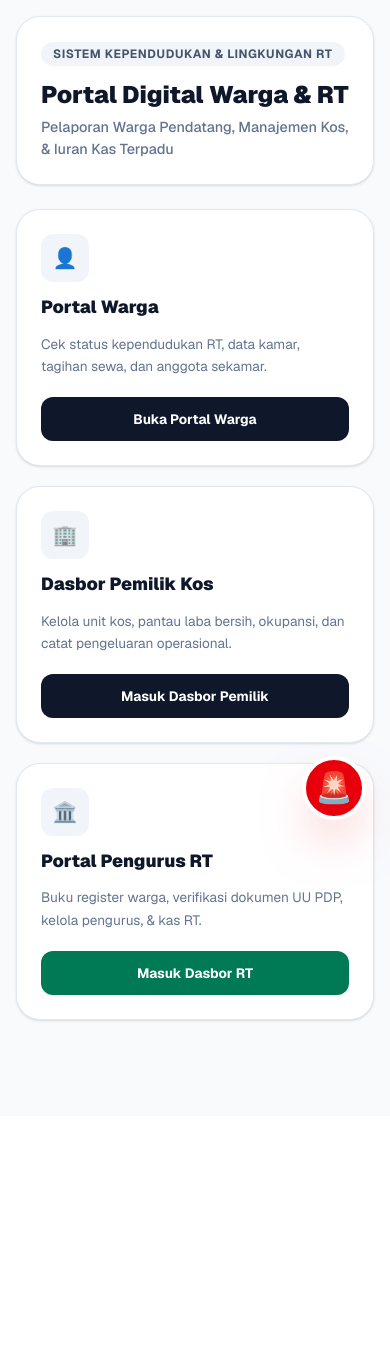
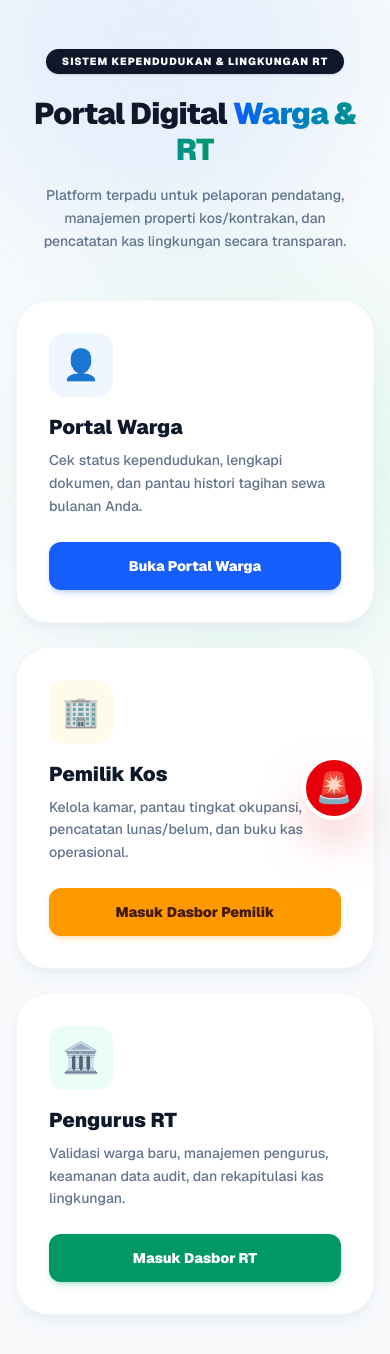
Before and after one commit to saifulasamad80/web-app-rt, a Next.js app: page / in a window 390 px wide. Shown: the top 1354 px of the page. Before the commit the page ends 1116 px from the top, so only its background shows below. Built offline with nearby package versions, Linux system fonts and the light colour scheme.

Commit message:
style: overhaul homepage UI with centered modern layout, vibrant semantic colors, and improved mobile responsiveness

```diff
--- a/app/page.tsx
+++ b/app/page.tsx
@@ -28,77 +28,85 @@ export default function HomePage() {
   };
 
   return (
-    <main className="min-h-screen bg-slate-50 text-slate-900 p-4 md:p-8 font-sans pb-24 relative overflow-hidden">
-      <div className="max-w-5xl mx-auto space-y-6">
+    <main className="min-h-screen bg-slate-50 p-4 md:p-8 font-sans pb-24 relative overflow-hidden flex items-center justify-center">
+      {/* Background Ornaments untuk kesan modern */}
+      <div className="absolute top-[-10%] left-[-10%] w-96 h-96 bg-blue-100 rounded-full mix-blend-multiply filter blur-3xl opacity-50"></div>
+      <div className="absolute top-[20%] right-[-10%] w-96 h-96 bg-emerald-100 rounded-full mix-blend-multiply filter blur-3xl opacity-50"></div>
 
-        {/* HEADER CLEAN & MINIMALIS */}
-        <header className="bg-white p-6 md:p-8 rounded-3xl shadow-sm border border-slate-200 flex flex-col md:flex-row justify-between items-start md:items-center gap-4">
-          <div>
-            <span className="text-[0.75rem] font-bold px-3 py-1 bg-slate-100 text-slate-600 rounded-full uppercase tracking-wider">
-              Sistem Kependudukan & Lingkungan RT
-            </span>
-            <h1 className="text-[1.5rem] md:text-[2rem] font-black text-slate-900 mt-3">
-              Portal Digital Warga & RT
-            </h1>
-            <p className="text-[0.9rem] text-slate-500 mt-1 font-medium">
-              Pelaporan Warga Pendatang, Manajemen Kos, & Iuran Kas Terpadu
-            </p>
-          </div>
+      <div className="max-w-5xl w-full space-y-8 relative z-10">
+
+        {/* HEADER MODERN & TERPUSAT */}
+        <header className="text-center pt-8 pb-4">
+          <span className="text-[0.65rem] md:text-[0.75rem] font-black px-4 py-1.5 bg-slate-900 text-white rounded-full uppercase tracking-widest shadow-sm">
+            Sistem Kependudukan & Lingkungan RT
+          </span>
+          <h1 className="text-3xl md:text-5xl font-black text-slate-900 mt-6 tracking-tight">
+            Portal Digital <span className="text-transparent bg-clip-text bg-gradient-to-r from-blue-600 to-emerald-600">Warga & RT</span>
+          </h1>
+          <p className="text-sm md:text-base text-slate-500 mt-4 font-medium max-w-2xl mx-auto leading-relaxed px-4">
+            Platform terpadu untuk pelaporan pendatang, manajemen properti kos/kontrakan, dan pencatatan kas lingkungan secara transparan.
+          </p>
         </header>
 
         {showInstallBanner && (
-          <div className="bg-slate-900 text-white p-5 rounded-3xl shadow-md flex flex-col md:flex-row justify-between items-center gap-4">
-            <div className="flex items-center gap-3">
-              <span className="text-2xl">📲</span>
+          <div className="bg-gradient-to-r from-slate-900 to-slate-800 text-white p-5 rounded-3xl shadow-xl flex flex-col md:flex-row justify-between items-center gap-4 transform transition-all hover:scale-[1.01]">
+            <div className="flex items-center gap-4">
+              <div className="w-12 h-12 bg-white/10 rounded-2xl flex items-center justify-center text-2xl backdrop-blur-sm">📲</div>
               <div>
-                <h3 className="font-black text-[1rem]">Pasang Aplikasi (PWA)</h3>
-                <p className="text-[0.8rem] text-slate-300">Akses portal lebih cepat layaknya aplikasi native.</p>
+                <h3 className="font-black text-[1.05rem]">Pasang Aplikasi (PWA)</h3>
+                <p className="text-[0.8rem] text-slate-300 font-medium">Akses portal lebih cepat layaknya aplikasi native di HP Anda.</p>
               </div>
             </div>
-            <button onClick={handleInstallClick} className="px-5 py-2.5 bg-white text-slate-900 font-black text-[0.85rem] rounded-xl shadow w-full md:w-auto hover:bg-slate-200 transition-colors">
+            <button onClick={handleInstallClick} className="px-6 py-3 bg-white text-slate-900 font-black text-[0.85rem] rounded-xl shadow-lg w-full md:w-auto hover:bg-slate-100 transition-colors">
               Install Sekarang
             </button>
           </div>
         )}
 
-        <div className="grid grid-cols-1 md:grid-cols-3 gap-5">
-          {/* CARD 1: WARGA */}
-          <div className="bg-white p-6 rounded-3xl border border-slate-200 shadow-sm hover:shadow-md transition-all flex flex-col justify-between space-y-5 group">
-            <div className="space-y-3">
-              <div className="w-12 h-12 bg-slate-100 group-hover:bg-blue-50 text-slate-700 group-hover:text-blue-600 rounded-xl flex items-center justify-center text-xl transition-colors">👤</div>
-              <h2 className="text-[1.1rem] font-black text-slate-900">Portal Warga</h2>
-              <p className="text-[0.85rem] text-slate-500 leading-relaxed">Cek status kependudukan RT, data kamar, tagihan sewa, dan anggota sekamar.</p>
+        <div className="grid grid-cols-1 md:grid-cols-3 gap-6">
+          {/* CARD 1: WARGA (THEME: BLUE) */}
+          <div className="bg-white p-8 rounded-[2rem] border border-slate-100 shadow-lg shadow-slate-200/50 hover:shadow-xl hover:-translate-y-1 transition-all duration-300 flex flex-col justify-between space-y-6 group">
+            <div className="space-y-4">
+              <div className="w-16 h-16 bg-blue-50 text-blue-600 rounded-2xl flex items-center justify-center text-3xl group-hover:scale-110 transition-transform duration-300">👤</div>
+              <div>
+                <h2 className="text-xl font-black text-slate-900">Portal Warga</h2>
+                <p className="text-sm text-slate-500 leading-relaxed mt-2 font-medium">Cek status kependudukan, lengkapi dokumen, dan pantau histori tagihan sewa bulanan Anda.</p>
+              </div>
             </div>
-            <Link href="/portal-warga" className="w-full py-3 bg-slate-900 hover:bg-slate-800 text-white font-bold text-center rounded-xl text-[0.85rem] transition-colors">Buka Portal Warga</Link>
+            <Link href="/portal-warga" className="w-full py-3.5 bg-blue-600 hover:bg-blue-700 text-white font-black text-center rounded-xl text-sm shadow-md shadow-blue-600/20 transition-colors">Buka Portal Warga</Link>
           </div>
 
-          {/* CARD 2: OWNER */}
-          <div className="bg-white p-6 rounded-3xl border border-slate-200 shadow-sm hover:shadow-md transition-all flex flex-col justify-between space-y-5 group">
-            <div className="space-y-3">
-              <div className="w-12 h-12 bg-slate-100 group-hover:bg-amber-50 text-slate-700 group-hover:text-amber-600 rounded-xl flex items-center justify-center text-xl transition-colors">🏢</div>
-              <h2 className="text-[1.1rem] font-black text-slate-900">Dasbor Pemilik Kos</h2>
-              <p className="text-[0.85rem] text-slate-500 leading-relaxed">Kelola unit kos, pantau laba bersih, okupansi, dan catat pengeluaran operasional.</p>
+          {/* CARD 2: OWNER (THEME: AMBER) */}
+          <div className="bg-white p-8 rounded-[2rem] border border-slate-100 shadow-lg shadow-slate-200/50 hover:shadow-xl hover:-translate-y-1 transition-all duration-300 flex flex-col justify-between space-y-6 group">
+            <div className="space-y-4">
+              <div className="w-16 h-16 bg-amber-50 text-amber-500 rounded-2xl flex items-center justify-center text-3xl group-hover:scale-110 transition-transform duration-300">🏢</div>
+              <div>
+                <h2 className="text-xl font-black text-slate-900">Pemilik Kos</h2>
+                <p className="text-sm text-slate-500 leading-relaxed mt-2 font-medium">Kelola kamar, pantau tingkat okupansi, pencatatan lunas/belum, dan buku kas operasional.</p>
+              </div>
             </div>
-            <Link href="/owner" className="w-full py-3 bg-slate-900 hover:bg-slate-800 text-white font-bold text-center rounded-xl text-[0.85rem] transition-colors">Masuk Dasbor Pemilik</Link>
+            {/* JANJI DITEPATI: Warna Dirubah Jadi Kuning/Amber */}
+            <Link href="/owner" className="w-full py-3.5 bg-amber-500 hover:bg-amber-600 text-amber-950 font-black text-center rounded-xl text-sm shadow-md shadow-amber-500/20 transition-colors">Masuk Dasbor Pemilik</Link>
           </div>
 
-          {/* CARD 3: RT */}
-          <div className="bg-white p-6 rounded-3xl border border-slate-200 shadow-sm hover:shadow-md transition-all flex flex-col justify-between space-y-5 group">
-            <div className="space-y-3">
-              <div className="w-12 h-12 bg-slate-100 group-hover:bg-emerald-50 text-slate-700 group-hover:text-emerald-600 rounded-xl flex items-center justify-center text-xl transition-colors">🏛️</div>
-              <h2 className="text-[1.1rem] font-black text-slate-900">Portal Pengurus RT</h2>
-              <p className="text-[0.85rem] text-slate-500 leading-relaxed">Buku register warga, verifikasi dokumen UU PDP, kelola pengurus, & kas RT.</p>
+          {/* CARD 3: RT (THEME: EMERALD) */}
+          <div className="bg-white p-8 rounded-[2rem] border border-slate-100 shadow-lg shadow-slate-200/50 hover:shadow-xl hover:-translate-y-1 transition-all duration-300 flex flex-col justify-between space-y-6 group">
+            <div className="space-y-4">
+              <div className="w-16 h-16 bg-emerald-50 text-emerald-600 rounded-2xl flex items-center justify-center text-3xl group-hover:scale-110 transition-transform duration-300">🏛️</div>
+              <div>
+                <h2 className="text-xl font-black text-slate-900">Pengurus RT</h2>
+                <p className="text-sm text-slate-500 leading-relaxed mt-2 font-medium">Validasi warga baru, manajemen pengurus, keamanan data audit, dan rekapitulasi kas lingkungan.</p>
+              </div>
             </div>
-            {/* FIX BUG LOGIN HANTU: Tombol langsung diarahkan ke /rt */}
-            <Link href="/rt" className="w-full py-3 bg-emerald-700 hover:bg-emerald-800 text-white font-bold text-center rounded-xl text-[0.85rem] transition-colors">Masuk Dasbor RT</Link>
+            <Link href="/rt" className="w-full py-3.5 bg-emerald-600 hover:bg-emerald-700 text-white font-black text-center rounded-xl text-sm shadow-md shadow-emerald-600/20 transition-colors">Masuk Dasbor RT</Link>
           </div>
         </div>
       </div>
 
-      {/* FLOATING ACTION BUTTON (FAB) PANIC BUTTON - Solusi UI/UX Feedback */}
+      {/* FLOATING ACTION BUTTON (FAB) PANIC BUTTON */}
       <button
         onClick={() => setShowPanicModal(true)}
-        className="fixed bottom-6 right-6 z-40 w-16 h-16 bg-red-600 hover:bg-red-700 text-white rounded-full shadow-2xl flex items-center justify-center text-3xl transition-transform hover:scale-110 border-4 border-white shadow-red-600/30 cursor-pointer"
+        className="fixed bottom-6 right-6 z-40 w-16 h-16 bg-red-600 hover:bg-red-700 text-white rounded-full shadow-2xl flex items-center justify-center text-3xl transition-transform hover:scale-110 border-4 border-white shadow-red-600/40 cursor-pointer"
         title="Pusat Panggilan Darurat"
       >
         🚨
```
